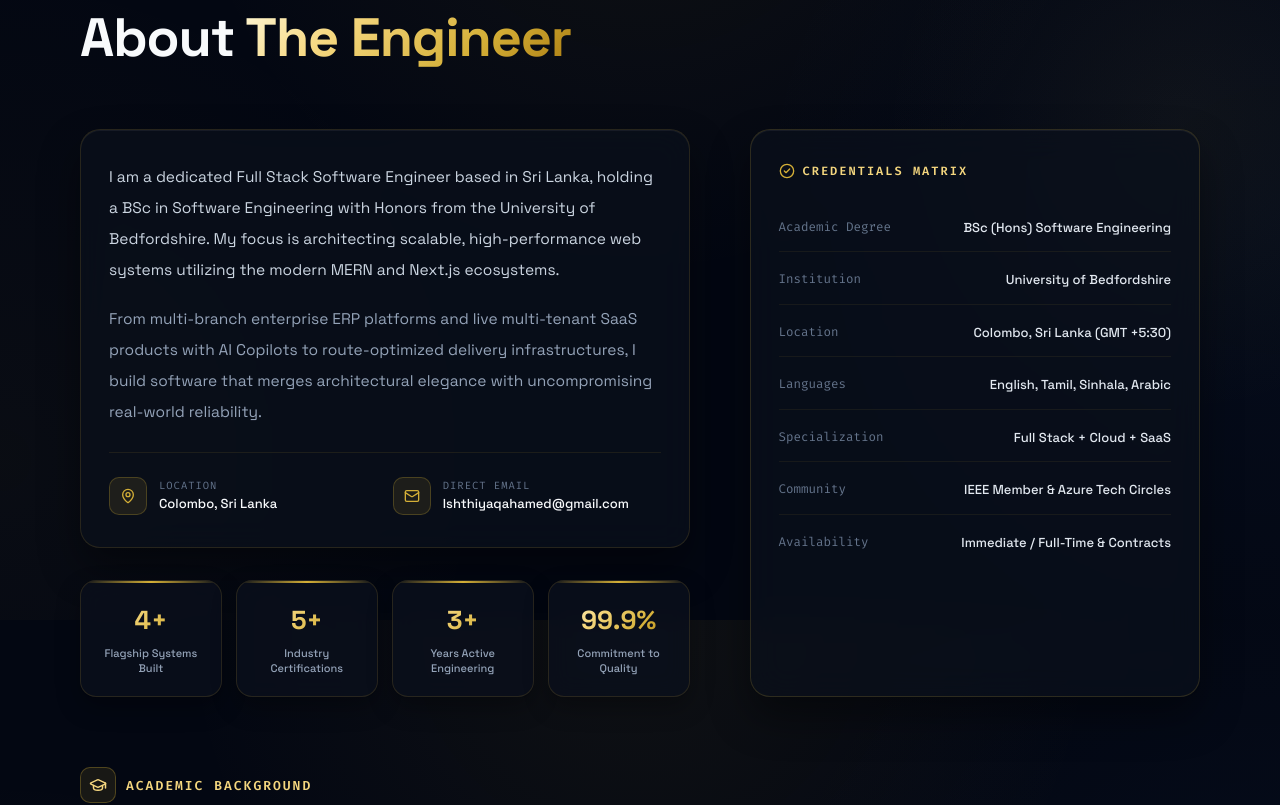
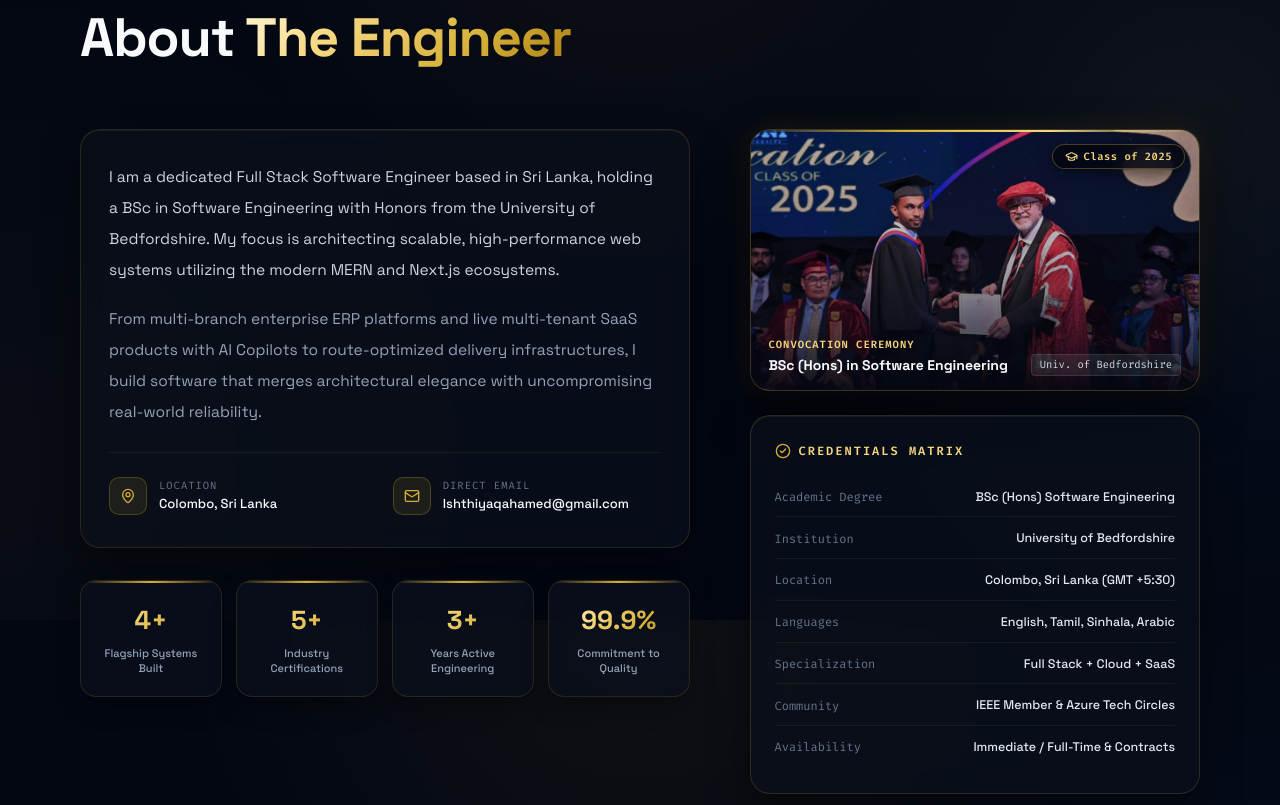
Before and after one commit to ishthiyaqAhamed/ishthiyaq-portfolio, a Next.js app: page / in a window 1280 px wide. Shown: the part 980-1785 px from the top of the page. Built offline with nearby package versions, Linux system fonts and the light colour scheme.

Commit message:
Ui changes

```diff
--- a/app/components/sections/About.jsx
+++ b/app/components/sections/About.jsx
@@ -214,40 +214,141 @@ export default function About() {
           </motion.div>
         </div>
 
-        {/* Right: Quick Facts Executive Panel */}
+        {/* Right: Graduation Spotlight + Quick Facts Executive Panel */}
+        <div style={{ display: 'flex', flexDirection: 'column', gap: '24px' }}>
+
+          {/* Graduation Photo Showcase */}
           <motion.div variants={fadeUp} initial="hidden" whileInView="show" custom={2} viewport={{ once: true }}
+            style={{
+              position: 'relative',
+              borderRadius: '20px',
+              overflow: 'hidden',
+              border: '1px solid rgba(212, 175, 55, 0.25)',
+              background: 'rgba(10, 16, 28, 0.85)',
+              boxShadow: '0 20px 45px rgba(0, 0, 0, 0.6), 0 0 30px rgba(212, 175, 55, 0.1)',
+              transition: 'all 0.3s ease',
+            }}
+            onMouseEnter={e => {
+              e.currentTarget.style.borderColor = 'rgba(212, 175, 55, 0.5)'
+              e.currentTarget.style.boxShadow = '0 25px 55px rgba(0, 0, 0, 0.7), 0 0 40px rgba(212, 175, 55, 0.2)'
+            }}
+            onMouseLeave={e => {
+              e.currentTarget.style.borderColor = 'rgba(212, 175, 55, 0.25)'
+              e.currentTarget.style.boxShadow = '0 20px 45px rgba(0, 0, 0, 0.6), 0 0 30px rgba(212, 175, 55, 0.1)'
+            }}
+          >
+            {/* Top gold accent line */}
+            <div style={{ position: 'absolute', top: 0, left: 0, right: 0, height: '2px', background: 'linear-gradient(90deg, transparent, #d4af37, #f5d77f, transparent)', zIndex: 2 }} />
+
+            <div style={{ position: 'relative', overflow: 'hidden', height: '260px' }}>
+              <img
+                src="/graduation.jpg"
+                alt="Ishthiyaq Ahamed - Convocation Class of 2025"
+                style={{
+                  width: '100%',
+                  height: '100%',
+                  objectFit: 'cover',
+                  objectPosition: 'center 22%',
+                  display: 'block',
+                  transition: 'transform 0.5s ease',
+                }}
+                onMouseEnter={e => e.currentTarget.style.transform = 'scale(1.03)'}
+                onMouseLeave={e => e.currentTarget.style.transform = 'scale(1)'}
+              />
+              <div style={{
+                position: 'absolute',
+                inset: 0,
+                background: 'linear-gradient(180deg, rgba(3, 7, 18, 0.1) 0%, rgba(3, 7, 18, 0.3) 50%, rgba(3, 7, 18, 0.95) 100%)',
+                pointerEvents: 'none',
+              }} />
+
+              {/* Gold Convocation Badge overlay */}
+              <div style={{
+                position: 'absolute',
+                top: '14px',
+                right: '14px',
+                background: 'rgba(3, 7, 18, 0.85)',
+                backdropFilter: 'blur(10px)',
+                border: '1px solid rgba(212, 175, 55, 0.35)',
+                borderRadius: '999px',
+                padding: '4px 12px',
+                display: 'inline-flex',
+                alignItems: 'center',
+                gap: '6px',
+                boxShadow: '0 4px 15px rgba(0, 0, 0, 0.5)',
+              }}>
+                <GraduationCap size={13} color="#f5d77f" />
+                <span style={{ fontFamily: 'var(--font-fira)', fontSize: '10.5px', color: '#f5d77f', fontWeight: 600, letterSpacing: '0.5px' }}>
+                  Class of 2025
+                </span>
+              </div>
+
+              {/* Bottom Caption overlay */}
+              <div style={{
+                position: 'absolute',
+                bottom: '14px',
+                left: '18px',
+                right: '18px',
+                display: 'flex',
+                justifyContent: 'space-between',
+                alignItems: 'flex-end',
+                flexWrap: 'wrap',
+                gap: '8px',
+              }}>
+                <div>
+                  <div style={{ fontFamily: 'var(--font-fira)', fontSize: '10.5px', color: '#f5d77f', letterSpacing: '1px', textTransform: 'uppercase', marginBottom: '2px', fontWeight: 600 }}>
+                    Convocation Ceremony
+                  </div>
+                  <div style={{ fontSize: '14px', fontWeight: 700, color: '#f8fafc' }}>
+                    BSc (Hons) in Software Engineering
+                  </div>
+                </div>
+                <span style={{
+                  fontFamily: 'var(--font-fira)', fontSize: '10.5px', color: '#cbd5e1',
+                  background: 'rgba(255, 255, 255, 0.08)', padding: '2px 8px',
+                  borderRadius: '4px', border: '1px solid rgba(255, 255, 255, 0.1)'
+                }}>
+                  Univ. of Bedfordshire
+                </span>
+              </div>
+            </div>
+          </motion.div>
+
+          {/* Quick Facts Executive Panel */}
+          <motion.div variants={fadeUp} initial="hidden" whileInView="show" custom={3} viewport={{ once: true }}
             style={{
               background: 'rgba(10, 16, 28, 0.7)',
               backdropFilter: 'blur(16px)',
               border: '1px solid rgba(212, 175, 55, 0.18)',
               borderRadius: '20px',
-            padding: '32px 28px',
+              padding: '26px 24px',
               display: 'flex',
               flexDirection: 'column',
               boxShadow: '0 20px 40px rgba(0, 0, 0, 0.4), inset 0 1px 0 rgba(255, 255, 255, 0.06)',
             }}>
-          <div style={{ display: 'flex', alignItems: 'center', gap: '8px', marginBottom: '24px' }}>
+            <div style={{ display: 'flex', alignItems: 'center', gap: '8px', marginBottom: '18px' }}>
               <CheckCircle2 size={16} color="#d4af37" />
               <span style={{ fontFamily: 'var(--font-fira)', fontSize: '12px', color: '#f5d77f', letterSpacing: '2px', textTransform: 'uppercase', fontWeight: 600 }}>
                 Credentials Matrix
               </span>
             </div>
 
-          <div style={{ display: 'flex', flexDirection: 'column', gap: '4px' }}>
+            <div style={{ display: 'flex', flexDirection: 'column', gap: '2px' }}>
               {quickFacts.map((fact, i) => (
                 <div key={i} style={{
                   display: 'flex',
                   justifyContent: 'space-between',
                   alignItems: 'center',
-                padding: '14px 0',
+                  padding: '10px 0',
                   borderBottom: i < quickFacts.length - 1 ? '1px solid rgba(212, 175, 55, 0.08)' : 'none',
                 }}>
-                <span style={{ fontSize: '12.5px', color: '#64748b', fontFamily: 'var(--font-fira)' }}>{fact.label}</span>
-                <span style={{ fontSize: '13px', color: '#e2e8f0', textAlign: 'right', fontWeight: 500, maxWidth: '60%' }}>{fact.value}</span>
+                  <span style={{ fontSize: '12px', color: '#64748b', fontFamily: 'var(--font-fira)' }}>{fact.label}</span>
+                  <span style={{ fontSize: '12.5px', color: '#e2e8f0', textAlign: 'right', fontWeight: 500, maxWidth: '60%' }}>{fact.value}</span>
                 </div>
               ))}
             </div>
           </motion.div>
+        </div>
       </div>
 
       {/* Row 2 — Education Timeline */}
```
Also changed, not shown: public/graduation.jpg (added). Lines whose indentation alone changed are shown as unchanged.
